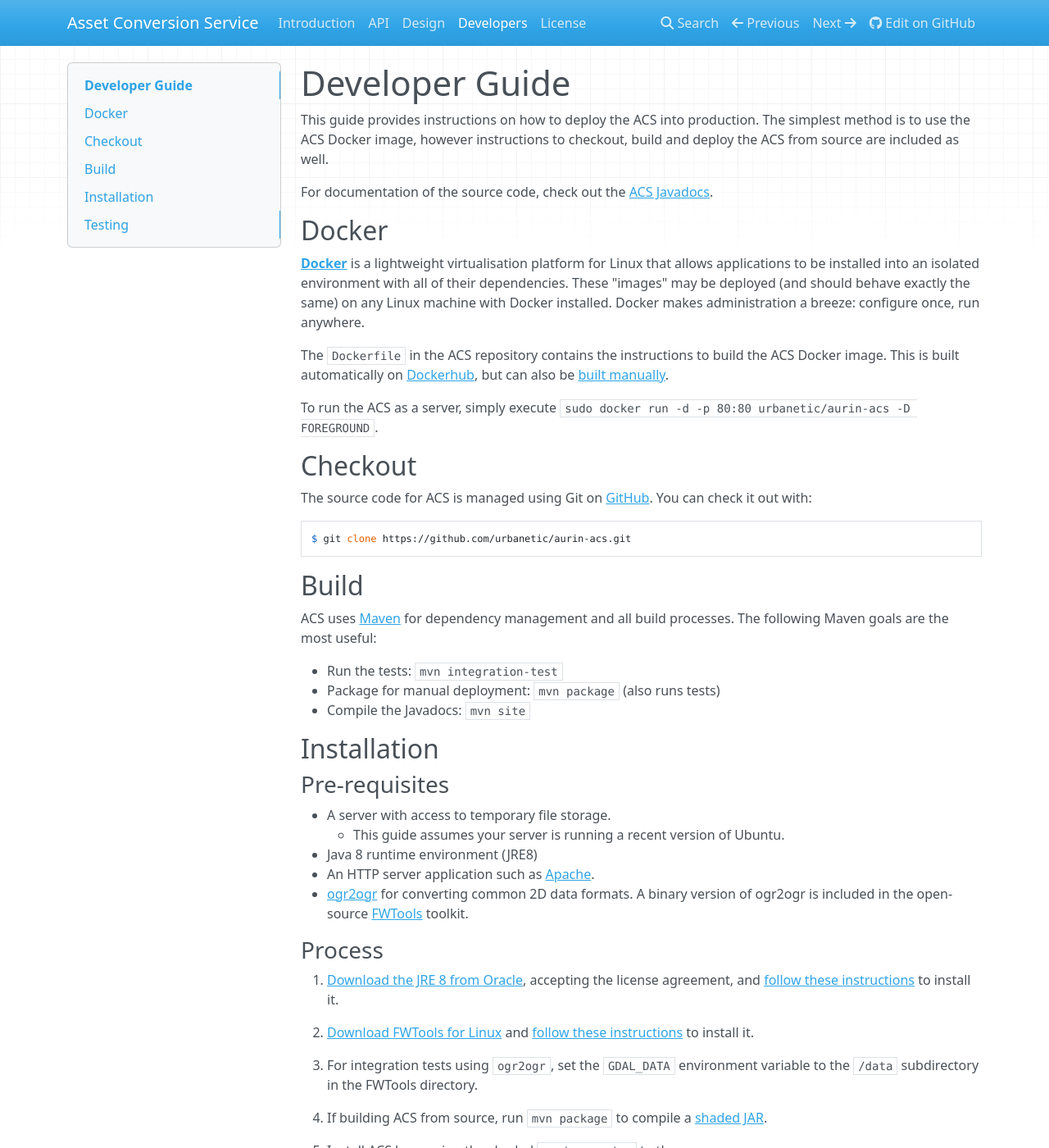
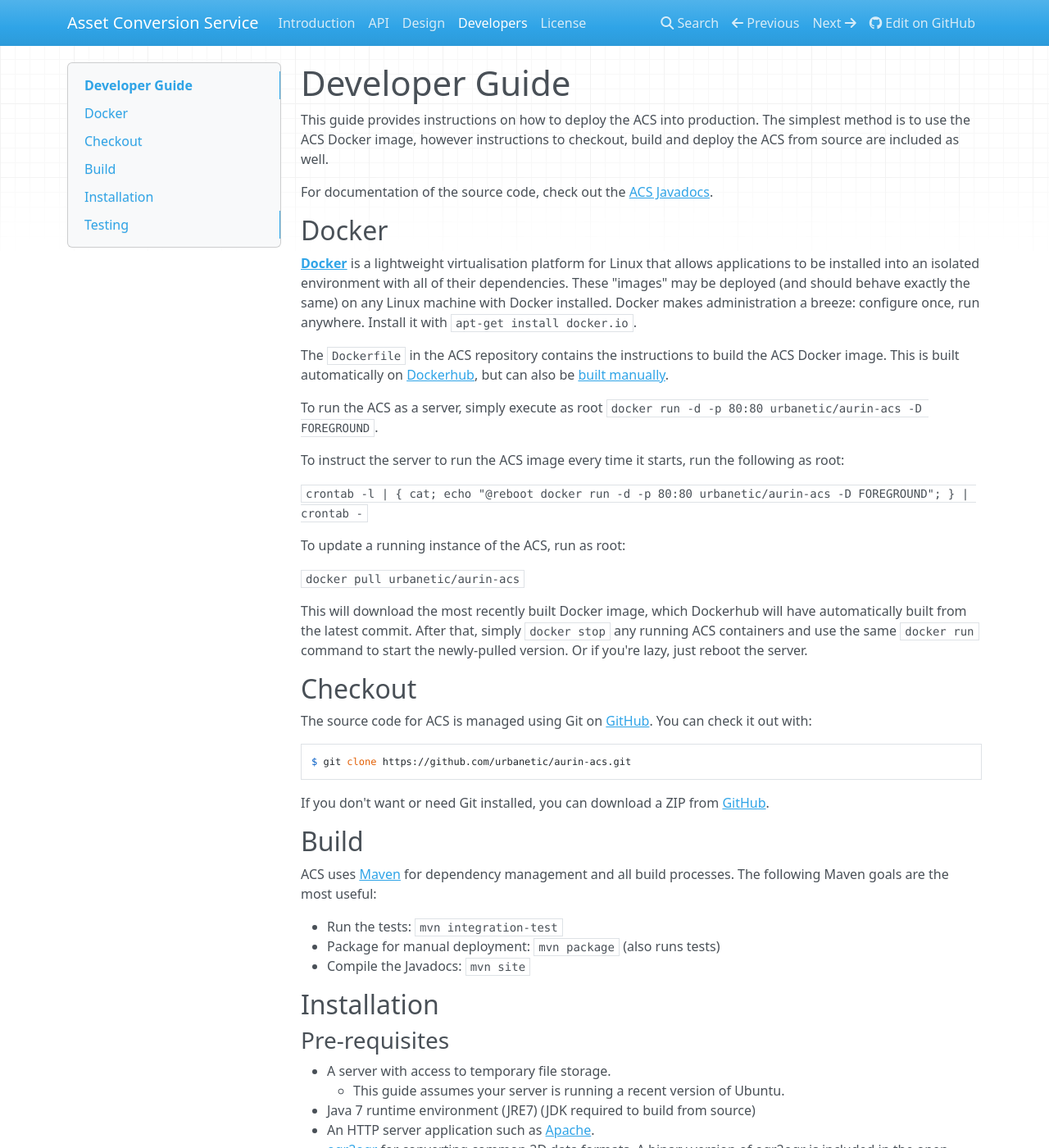
Before and after one commit to omni360/aurin-acs, an MkDocs documentation site: the page built from docs/developers.md, in a window 1280 px wide and 1400 px high. Shown: the whole window at 82% size. Built offline with MkDocs 1.6.1, drawn with Linux system fonts in a browser that asks for light colours; nearby versions of some CDN libraries; old or Windows-style settings are respelled for this version of MkDocs; some of the changed text lies outside the part shown.

Commit message:
Updated docs and reverse proxy config to simplify.

````diff
--- a/acs-reverse-proxy.conf
+++ b/acs-reverse-proxy.conf
@@ -2,6 +2,6 @@
    ProxyRequests Off
    ProxyPreserveHost On
 
-   ProxyPass / http://localhost:8080
-   ProxyPassReverse / http://localhost:8080
+   ProxyPass / http://localhost:8080/
+   ProxyPassReverse / http://localhost:8080/
 </IfModule>
--- a/docs/developers.md
+++ b/docs/developers.md
@@ -11,13 +11,27 @@
 [**Docker**][docker] is a lightweight virtualisation platform for Linux that allows applications to
 be installed into an isolated environment with all of their dependencies. These "images" may be
 deployed (and should behave exactly the same) on any Linux machine with Docker installed. Docker
-makes administration a breeze: configure once, run anywhere.
+makes administration a breeze: configure once, run anywhere. Install it with
+`apt-get install docker.io`.
 
 The `Dockerfile` in the ACS repository contains the instructions to build the ACS Docker image. This
 is built automatically on [Dockerhub][dockerhub], but can also be [built manually][docker-build].
 
-To run the ACS as a server, simply execute
-`sudo docker run -d -p 80:80 urbanetic/aurin-acs -D FOREGROUND`.
+To run the ACS as a server, simply execute as root
+`docker run -d -p 80:80 urbanetic/aurin-acs -D FOREGROUND`.
+
+To instruct the server to run the ACS image every time it starts, run the following as root:
+
+`crontab -l | { cat; echo "@reboot docker run -d -p 80:80 urbanetic/aurin-acs -D FOREGROUND"; } | crontab -`
+
+To update a running instance of the ACS, run as root:
+
+`docker pull urbanetic/aurin-acs`
+
+This will download the most recently built Docker image, which Dockerhub will have automatically
+built from the latest commit. After that, simply `docker stop` any running ACS containers and use
+the same `docker run` command to start the newly-pulled version. Or if you're lazy, just reboot the
+server.
 
 
 ## Checkout
@@ -25,6 +39,8 @@
 The source code for ACS is managed using Git on [GitHub][github]. You can check it out with:
 
     $ git clone https://github.com/urbanetic/aurin-acs.git
+
+If you don't want or need Git installed, you can download a ZIP from [GitHub][gitzip].
 
 
 ## Build
@@ -42,25 +58,27 @@
 
 * A server with access to temporary file storage.
     * This guide assumes your server is running a recent version of Ubuntu.
-* Java 8 runtime environment (JRE8)
+* Java 7 runtime environment (JRE7) (JDK required to build from source)
 * An HTTP server application such as [Apache][apache].
 * [ogr2ogr][ogr] for converting common 2D data formats. A binary version of ogr2ogr is included in
 the open-source [FWTools][fwt] toolkit.
 
 ### Process
 
-1. [Download the JRE 8 from Oracle][jre8], accepting the license agreement, and [follow these instructions][jre8install] to install it.
+1. Install OpenJDK 7:
+
+    `sudo apt-get install openjdk-7-jdk`
 
 2. [Download FWTools for Linux][fwt] and [follow these instructions][fwtinstall] to install it.
 
-2. For integration tests using `ogr2ogr`, set the `GDAL_DATA` environment variable to the `/data`
+3. For integration tests using `ogr2ogr`, set the `GDAL_DATA` environment variable to the `/data`
    subdirectory in the FWTools directory.
 
-3. If building ACS from source, run `mvn package` to compile a [shaded JAR][shade].
+4. If building ACS from source, run `mvn package` to compile a [shaded JAR][shade].
 
-4. Install ACS by copying the shaded `aurin-acs.jar` to the server.
+5. Install ACS by copying the shaded `aurin-acs.jar` to the server.
 
-5. Start the ACS server by executing the command:
+6. Start the ACS server by executing the command:
 
     `java -jar aurin-acs.jar server configuration.yml`
 
@@ -68,39 +86,31 @@
 
 ### Mapping to port 80
 
-To serve requests on the standard HTTP port 80 instead, you can use Apache's reverse proxy. Setting this up requires a few simple steps.
+To serve requests on the standard HTTP port 80 instead, you can use Apache's reverse proxy. Setting
+this up requires a few simple steps. Of course, if you prefer, you can simply change the application
+server to serve on port 80 directly in `configuration.yml`.
 
-First, create a configuration file at `/etc/apache2/conf/acs-reverse-proxy.conf` containing:
+First, create a configuration file at `/etc/apache2/conf.d/acs-reverse-proxy.conf` containing:
 
 ```
 <IfModule mod_proxy_http.c>
    ProxyRequests Off
    ProxyPreserveHost On
 
-   ProxyPass /acs http://localhost:8080
-   ProxyPassReverse /acs http://localhost:8080
+   ProxyPass / http://localhost:8080/
+   ProxyPassReverse / http://localhost:8080/
 </IfModule>
 ```
 
-2. Open `/etc/apache2/conf/httpd.conf` for editing.
+2. Enable the necessary Apache proxy mods:
 
-3. Ensure the following lines are uncommented:
+    `sudo a2enmod deflate proxy proxy_http`
 
-    * `LoadModule deflate_module modules/mod_deflate.so`
-    * `LoadModule proxy_module modules/mod_proxy.so`
-    * `LoadModule proxy_html_module modules/mod_proxy_html.so`
-    * `LoadModule proxy_http_module modules/mod_proxy_http.so`
-    * `LoadModule xml2enc_module modules/mod_xml2enc.so`
-
-4. Insert the following line at the end of the file:
-
-    `Include conf/acs-reverse-proxy.conf`
-
-5. Restart the Apache server:
+3. Restart the Apache server:
 
     `sudo service apache2 restart`
 
-6. You can now access the ACS API at `http://<hostname>/acs`.
+4. You can now access the ACS API at `http://<hostname>/`.
 
 ## Testing
 
@@ -115,11 +125,10 @@
 [fwt]: http://fwtools.loskot.net/FWTools-linux-2.0.6.tar.gz
 [fwtinstall]: http://fwtools.maptools.org/linux-main.html
 [github]: https://github.com/urbanetic/aurin-acs
+[gitzip]: https://github.com/urbanetic/aurin-acs/archive/develop.zip
 [heroku]: https://heroku.com/
 [javadocs]: http://javadocs.acs.urbanetic.net
 [jetty]: http://eclipse.org/jetty/
-[jre8]: http://www.oracle.com/technetwork/java/javase/downloads/index.html
-[jre8install]: http://docs.oracle.com/javase/8/docs/technotes/guides/install/linux_server_jre.html
 [maven]: https://maven.apache.org/
 [ogr]: http://www.gdal.org/ogr2ogr.html
 [procfile]: https://devcenter.heroku.com/articles/procfile
````
